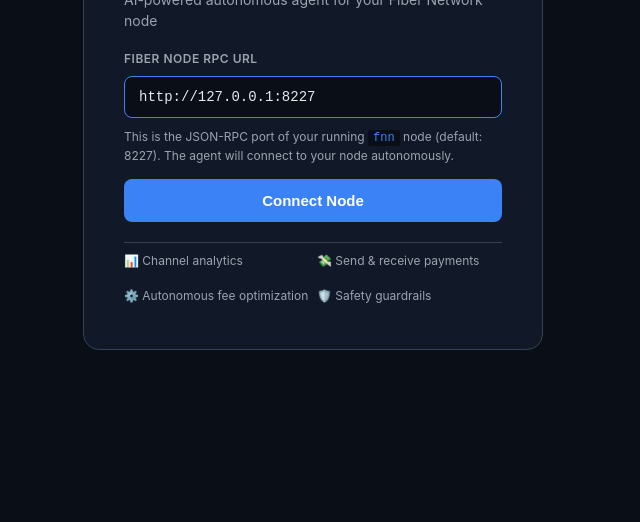
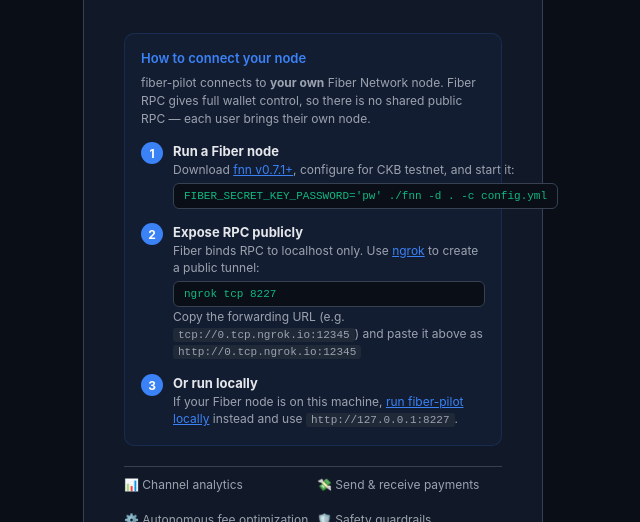
Before and after one commit to RaheemJnr/fiber-pilot, a website: page public/index.html in a window 1280 px wide. Shown: the part 278-800 px from the top of the page, without its empty margins (327-967 px from the left). Drawn offline with Linux system fonts and the light colour scheme; no server answers.

Commit message:
feat: add node setup instructions to connect screen
- Explain users must bring their own Fiber node
- Add 3-step guide: run node, expose via ngrok, or run locally
- Clear empty default input (no misleading 127.0.0.1)
- Styled setup section with numbered steps

```diff
--- a/public/index.html
+++ b/public/index.html
@@ -137,14 +137,47 @@
             type="text"
             id="rpc-url-input"
             placeholder="http://your-server-ip:8227"
-            value="http://127.0.0.1:8227"
+            value=""
             autocomplete="off"
             spellcheck="false"
           />
-          <p class="connect-hint">This is the JSON-RPC port of your running <code>fnn</code> node (default: 8227). The agent will connect to your node autonomously.</p>
+          <p class="connect-hint">Enter the public URL of your running Fiber node's RPC endpoint (port 8227).</p>
           <button type="submit" id="connect-btn">Connect Node</button>
           <p id="connect-error" class="connect-error" style="display:none"></p>
         </form>
+
+        <div class="connect-setup">
+          <h4>How to connect your node</h4>
+          <p>fiber-pilot connects to <strong>your own</strong> Fiber Network node. Fiber RPC gives full wallet control, so there is no shared public RPC &mdash; each user brings their own node.</p>
+
+          <div class="connect-steps">
+            <div class="connect-step">
+              <span class="step-num">1</span>
+              <div>
+                <strong>Run a Fiber node</strong>
+                <p>Download <a href="https://github.com/nervosnetwork/fiber/releases" target="_blank" style="color:var(--accent-blue)">fnn v0.7.1+</a>, configure for CKB testnet, and start it:</p>
+                <pre>FIBER_SECRET_KEY_PASSWORD='pw' ./fnn -d . -c config.yml</pre>
+              </div>
+            </div>
+            <div class="connect-step">
+              <span class="step-num">2</span>
+              <div>
+                <strong>Expose RPC publicly</strong>
+                <p>Fiber binds RPC to localhost only. Use <a href="https://ngrok.com" target="_blank" style="color:var(--accent-blue)">ngrok</a> to create a public tunnel:</p>
+                <pre>ngrok tcp 8227</pre>
+                <p>Copy the forwarding URL (e.g. <code>tcp://0.tcp.ngrok.io:12345</code>) and paste it above as <code>http://0.tcp.ngrok.io:12345</code></p>
+              </div>
+            </div>
+            <div class="connect-step">
+              <span class="step-num">3</span>
+              <div>
+                <strong>Or run locally</strong>
+                <p>If your Fiber node is on this machine, <a href="https://github.com/RaheemJnr/fiber-pilot#usage-web-chat-interface" target="_blank" style="color:var(--accent-blue)">run fiber-pilot locally</a> instead and use <code>http://127.0.0.1:8227</code>.</p>
+              </div>
+            </div>
+          </div>
+        </div>
+
         <div class="connect-features">
           <div class="connect-feature">&#x1F4CA; Channel analytics</div>
           <div class="connect-feature">&#x1F4B8; Send &amp; receive payments</div>
--- a/public/styles.css
+++ b/public/styles.css
@@ -535,6 +535,85 @@
   padding: 8px 12px;
 }
 
+.connect-setup {
+  margin-top: 16px;
+  padding: 16px;
+  background: rgba(59, 130, 246, 0.05);
+  border: 1px solid rgba(59, 130, 246, 0.15);
+  border-radius: 10px;
+}
+
+.connect-setup h4 {
+  font-size: 13px;
+  color: var(--accent-blue);
+  margin-bottom: 8px;
+  font-weight: 600;
+}
+
+.connect-setup > p {
+  font-size: 12px;
+  color: var(--text-secondary);
+  line-height: 1.5;
+  margin-bottom: 12px;
+}
+
+.connect-steps {
+  display: flex;
+  flex-direction: column;
+  gap: 12px;
+}
+
+.connect-step {
+  display: flex;
+  gap: 10px;
+  align-items: flex-start;
+}
+
+.step-num {
+  flex-shrink: 0;
+  width: 22px;
+  height: 22px;
+  border-radius: 50%;
+  background: var(--accent-blue);
+  color: white;
+  font-size: 12px;
+  font-weight: 700;
+  display: flex;
+  align-items: center;
+  justify-content: center;
+  margin-top: 2px;
+}
+
+.connect-step div strong {
+  font-size: 13px;
+  color: var(--text-primary);
+}
+
+.connect-step div p {
+  font-size: 12px;
+  color: var(--text-secondary);
+  line-height: 1.4;
+  margin-top: 2px;
+}
+
+.connect-step pre {
+  font-size: 11px;
+  background: var(--bg-primary);
+  color: var(--accent-green);
+  padding: 6px 10px;
+  border-radius: 6px;
+  margin-top: 4px;
+  overflow-x: auto;
+  border: 1px solid var(--border);
+}
+
+.connect-step code {
+  background: var(--bg-tertiary);
+  padding: 1px 5px;
+  border-radius: 3px;
+  font-size: 11px;
+}
+
 .connect-features {
   display: grid;
   grid-template-columns: 1fr 1fr;
```
